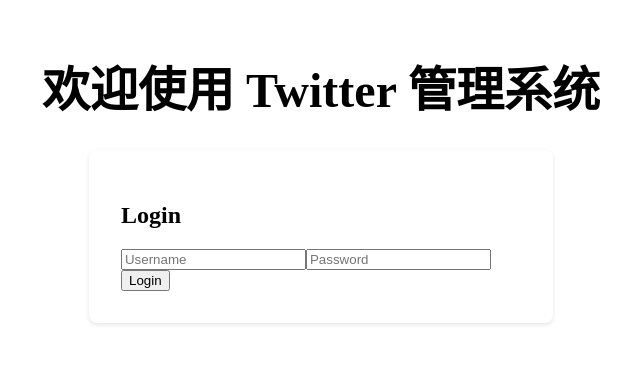
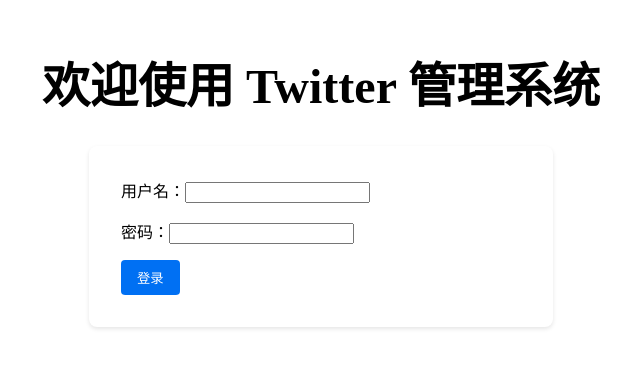
Before and after one commit to suxia0/twitter-token, a Next.js app: page / in a window 1280 px wide. Shown: the part 215-582 px from the top of the page, without its empty margins (319-959 px from the left). Built offline with nearby package versions, Linux system fonts and the light colour scheme.

Commit message:
Update LoginForm.js

```diff
--- a/components/LoginForm.js
+++ b/components/LoginForm.js
@@ -1,49 +1,84 @@
 import { useState } from 'react';
 import { useRouter } from 'next/router';
 
-export default function LoginForm({ onLogin }) {
-  const [username, setUsername] = useState('');
-  const [password, setPassword] = useState('');
+export default function LoginForm() {
+  const router = useRouter();
+  const [formData, setFormData] = useState({
+    username: '',
+    password: ''
+  });
   const [error, setError] = useState('');
-  const router = useRouter();
 
   const handleSubmit = async (e) => {
     e.preventDefault();
-
-    const res = await fetch('/api/login', {
+    try {
+      const response = await fetch('/api/login', {
         method: 'POST',
-      headers: { 'Content-Type': 'application/json' },
-      body: JSON.stringify({ username, password })
+        headers: {
+          'Content-Type': 'application/json',
+        },
+        body: JSON.stringify(formData),
       });
 
-    const data = await res.json();
+      const data = await response.json();
 
-    if (res.ok) {
+      if (response.ok) {
         localStorage.setItem('token', data.token);
-      onLogin(data.token);
         router.push('/dashboard');
       } else {
-      setError(data.message);
+        setError(data.message || '登录失败');
       }
+    } catch (error) {
+      setError('登录过程中发生错误');
+    }
+  };
+
+  const handleChange = (e) => {
+    setFormData({
+      ...formData,
+      [e.target.name]: e.target.value
+    });
   };
 
   return (
     <form onSubmit={handleSubmit}>
-      <h2>Login</h2>
+      {error && <div style={{ color: 'red', marginBottom: '1rem' }}>{error}</div>}
+      <div>
+        <label htmlFor="username">用户名：</label>
         <input
           type="text"
-        placeholder="Username"
-        value={username}
-        onChange={(e) => setUsername(e.target.value)}
+          id="username"
+          name="username"
+          value={formData.username}
+          onChange={handleChange}
+          required
         />
+      </div>
+      <div style={{ marginTop: '1rem' }}>
+        <label htmlFor="password">密码：</label>
         <input
           type="password"
-        placeholder="Password"
-        value={password}
-        onChange={(e) => setPassword(e.target.value)}
+          id="password"
+          name="password"
+          value={formData.password}
+          onChange={handleChange}
+          required
         />
-      <button type="submit">Login</button>
-      {error && <p>{error}</p>}
+      </div>
+      <button
+        type="submit"
+        style={{
+          marginTop: '1rem',
+          padding: '0.5rem 1rem',
+          backgroundColor: '#0070f3',
+          color: 'white',
+          border: 'none',
+          borderRadius: '4px',
+          cursor: 'pointer'
+        }}
+      >
+        登录
+      </button>
     </form>
   );
 }
```
Lines whose indentation alone changed are shown as unchanged.
